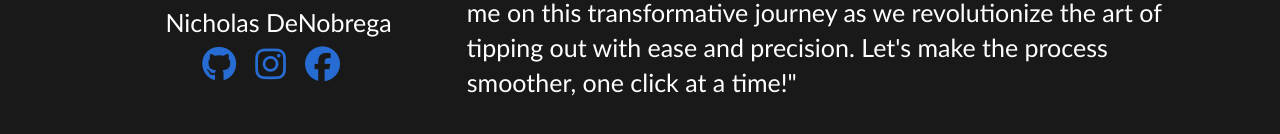
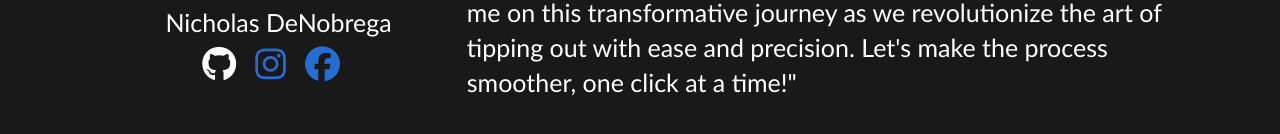
Before and after one commit to NickDeno/tip-assist-website, a plain HTML site: page index.html in a window 1280 px wide. In both pictures the pointer is over the icon 219 px from the left and 2624 px from the top of the page. Shown: the part 2560-2694 px from the top of the page. Drawn offline with Linux system fonts and the light colour scheme; a web font is replaced by a local one.

Commit message:
Added hover effect to socials icons

```diff
--- a/styles/creator.css
+++ b/styles/creator.css
@@ -26,9 +26,15 @@
 }
 
 .creator-col1 div i{
+    cursor: pointer;
     margin-right: 15px;
     font-size: 35px;
     color: rgb(39, 108, 211);
+    transition: color 0.5s;
+}
+
+.creator-col1 div i:hover{
+    color: white;
 }
 
 .creator-col2{
```
